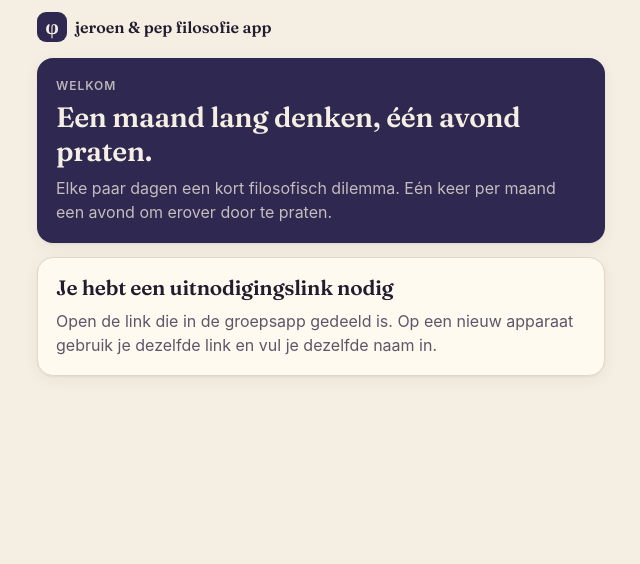
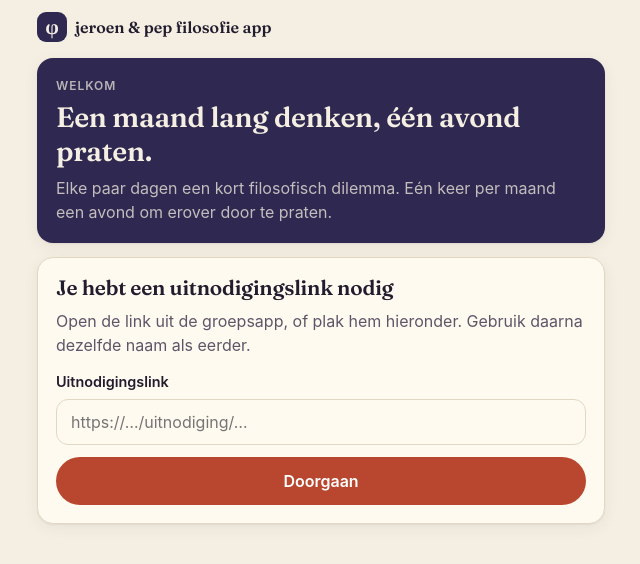
Before and after one commit to ptiktak/filo-app, a FastAPI app: page /login in a window 1280 px wide. Shown: the top 564 px of the page, without its empty margins (319-959 px from the left). Run offline with FastAPI, Linux system fonts and the light colour scheme.

Commit message:
Inloggen met geplakte link voor de iOS-beginscherm-app
De app op het iOS-beginscherm deelt de inlog niet met Safari en heeft geen adresbalk.
Het inlogscherm accepteert nu een geplakte uitnodigings- of beheerderslink, en de
installatiepagina heeft een knop om je inloglink vooraf te kopiëren.

```diff
--- a/app/static/style.css
+++ b/app/static/style.css
@@ -115,7 +115,7 @@ main { max-width: 600px; margin: 0 auto; padding: 4px 16px 24px; }
 .choice input:focus-visible + span { outline: 3px solid var(--indigo); outline-offset: 2px; }
 
 label.field { display: block; font-weight: 600; font-size: .9rem; margin: 14px 0 6px; }
-input[type=text], input[type=password], input[type=datetime-local], input[type=number], textarea, select {
+input[type=text], input[type=url], input[type=password], input[type=datetime-local], input[type=number], textarea, select {
   width: 100%; padding: 12px 14px; border-radius: 12px; border: 1px solid var(--line);
   background: var(--surface); color: var(--ink); font: 1rem var(--sans);
 }
--- a/app/templates/base.html
+++ b/app/templates/base.html
@@ -15,7 +15,7 @@
   <link rel="preconnect" href="https://fonts.googleapis.com">
   <link rel="preconnect" href="https://fonts.gstatic.com" crossorigin>
   <link href="https://fonts.googleapis.com/css2?family=Fraunces:opsz,wght@9..144,500;9..144,600&display=swap" rel="stylesheet">
-  <link rel="stylesheet" href="/static/style.css?v=5">
+  <link rel="stylesheet" href="/static/style.css?v=6">
   <script src="/static/app.js?v=2" defer></script>
 </head>
 <body data-vapid="{{ vapid_public_key }}">
--- a/app/templates/login.html
+++ b/app/templates/login.html
@@ -5,8 +5,12 @@
   <h1>Een maand lang denken, één avond praten.</h1>
   <p class="muted" style="margin:0">Elke paar dagen een kort filosofisch dilemma. Eén keer per maand een avond om erover door te praten.</p>
 </div>
-<div class="card">
+<form class="card" method="post" action="/login">
   <h2>Je hebt een uitnodigingslink nodig</h2>
-  <p class="muted" style="margin:0">Open de link die in de groepsapp gedeeld is. Op een nieuw apparaat gebruik je dezelfde link en vul je dezelfde naam in.</p>
-</div>
+  <p class="muted">Open de link uit de groepsapp, of plak hem hieronder. Gebruik daarna dezelfde naam als eerder.</p>
+  {% if error %}<div class="error">{{ error }}</div>{% endif %}
+  <label class="field" for="link">Uitnodigingslink</label>
+  <input id="link" name="link" type="url" inputmode="url" autocomplete="off" required value="{{ link or '' }}" placeholder="https://…/uitnodiging/…">
+  <button class="btn" type="submit" style="margin-top:12px">Doorgaan</button>
+</form>
 {% endblock %}
```
Also changed, not shown: app/routes/auth.py (+17 -1 lines), app/templates/install.html (+10 -3 lines), tests/test_flow.py (+6 -0 lines).
